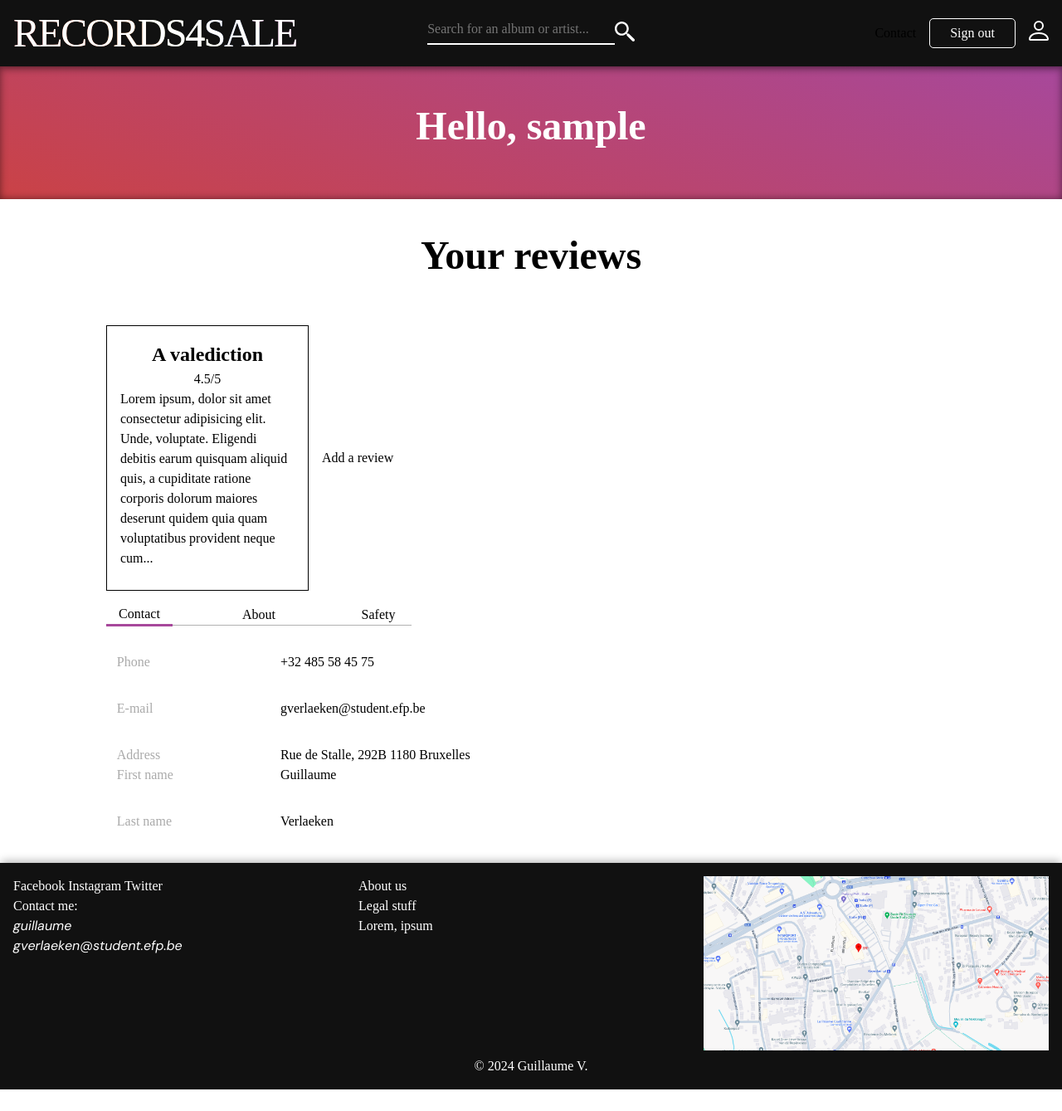
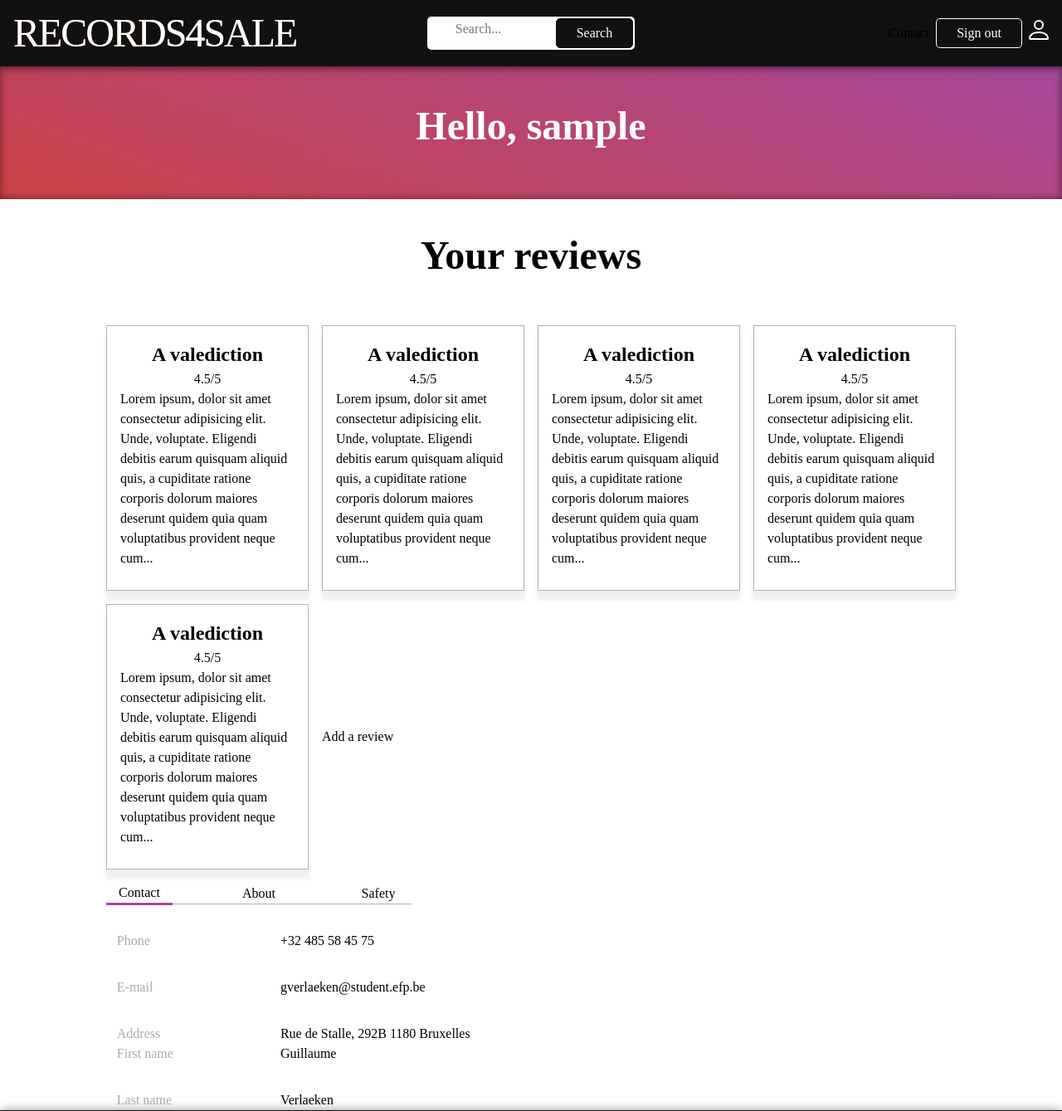
Before and after one commit to spobb/records4sale, a PHP site: page /index.php?page=profile in a window 1280 px wide. Shown: the top 1339 px of the page at 83% size. Before the commit the page ends 1313 px from the top, so only its background shows below. Run offline with PHP 8.4, Linux system fonts and the light colour scheme; the visitor is signed in with stand-in values (Sample User, id 1); some libraries are stand-ins or nearby versions; some web fonts are replaced.

Commit message:
started new search bar

```diff
--- a/pages/partials/profile-review.php
+++ /dev/null
@@ -1,5 +0,0 @@
-<div class="profile-review">
-    <a href="index.php?page=item&id=<?= $row['item_id'] ?>" class="title overflow"><?= $row['item'] ?></a>
-    <span><?= $row['rating'] ?>/5</span>
-    <p class="overflow"><?= $row['comment']; ?></p>
-</div>
--- a/pages/profile.php
+++ b/pages/profile.php
@@ -5,6 +5,30 @@
 
     <h1>Your reviews</h1>
     <div class="profile-reviews">
+        <div class="review column-wrapper">
+            <h2 class="overflow">A valediction</h2>
+            <span>4.5/5</span>
+            <p>Lorem ipsum, dolor sit amet consectetur adipisicing elit. Unde, voluptate. Eligendi debitis earum quisquam aliquid quis,
+                a cupiditate ratione corporis dolorum maiores deserunt quidem quia quam voluptatibus provident neque cum...</p>
+        </div>
+        <div class="review column-wrapper">
+            <h2 class="overflow">A valediction</h2>
+            <span>4.5/5</span>
+            <p>Lorem ipsum, dolor sit amet consectetur adipisicing elit. Unde, voluptate. Eligendi debitis earum quisquam aliquid quis,
+                a cupiditate ratione corporis dolorum maiores deserunt quidem quia quam voluptatibus provident neque cum...</p>
+        </div>
+        <div class="review column-wrapper">
+            <h2 class="overflow">A valediction</h2>
+            <span>4.5/5</span>
+            <p>Lorem ipsum, dolor sit amet consectetur adipisicing elit. Unde, voluptate. Eligendi debitis earum quisquam aliquid quis,
+                a cupiditate ratione corporis dolorum maiores deserunt quidem quia quam voluptatibus provident neque cum...</p>
+        </div>
+        <div class="review column-wrapper">
+            <h2 class="overflow">A valediction</h2>
+            <span>4.5/5</span>
+            <p>Lorem ipsum, dolor sit amet consectetur adipisicing elit. Unde, voluptate. Eligendi debitis earum quisquam aliquid quis,
+                a cupiditate ratione corporis dolorum maiores deserunt quidem quia quam voluptatibus provident neque cum...</p>
+        </div>
         <div class="review column-wrapper">
             <h2 class="overflow">A valediction</h2>
             <span>4.5/5</span>
--- a/public/css/desktop.css
+++ b/public/css/desktop.css
@@ -39,7 +39,7 @@
 }
 .nav-buttons {
 	display: flex;
-	gap: 1rem;
+	gap: 0.5rem;
 }
 .burger-menu,
 #burger-button {
@@ -47,12 +47,20 @@
 }
 .search-bar {
 	display: flex;
-}
-.search-bar {
+	align-items: center;
+	/* height: fit-content; */
+	gap: 0.5rem;
 	order: 0;
+	padding: 0.1rem;
+	background: var(--white);
+	border-radius: 5px;
 }
 .search-bar > input {
 	display: initial;
+	align-items: center;
+}
+.search-bar > button {
+	border: 1px solid var(--header-bg);
 }
 h1 {
 	font-size: 3rem;
@@ -121,7 +129,8 @@ body > header nav {
 }
 .review {
 	height: 20rem;
-	border: 1px solid var(--black);
+	border: 1px solid var(--transp);
+	box-shadow: 0 10px 5px 1px #0001;
 	padding: 1rem;
 }
 .address {
--- a/public/css/r4s.css
+++ b/public/css/r4s.css
@@ -55,7 +55,8 @@ body > footer a {
 }
 body > header nav {
 	height: 100%;
-	margin-top: auto;
+	align-items: center;
+	/* margin-top: auto; */
 	display: grid;
 	grid-template-columns: 1fr 5fr 1fr;
 }
@@ -102,12 +103,6 @@ body > header nav {
 }
 .search-bar > input {
 	display: none;
-}
-#search-button {
-	border: 0;
-	padding: 0;
-	cursor: pointer;
-	background: none;
 }
 .nav-buttons {
 	display: none;
--- a/skeleton.php
+++ b/skeleton.php
@@ -29,8 +29,10 @@
             <div class="home-buttons wrapper">
                 <a href="index.php?page=home" class="home">records<span>4</span>sale</a>
             </div>
-            <div class="search-bar wrapper">
-                <input type="search" id="search" placeholder="Search for an album or artist..." autocomplete="off"><button id="search-button"><img src="public/assets/svg/search.svg" alt="magnifying glass icon" class="svg"></button>
+            <div class="search-bar">
+                <img src="public/assets/svg/search.svg" alt="magnifying glass icon" class="svg">
+                <input type="search" id="search" placeholder="Search..." autocomplete="off">
+                <button id="search-button" class="header-button">Search</button>
             </div>
             <ul class="nav-buttons">
                 <li class="contact"><a href="index.php?page=contact">Contact</a></li>
```
